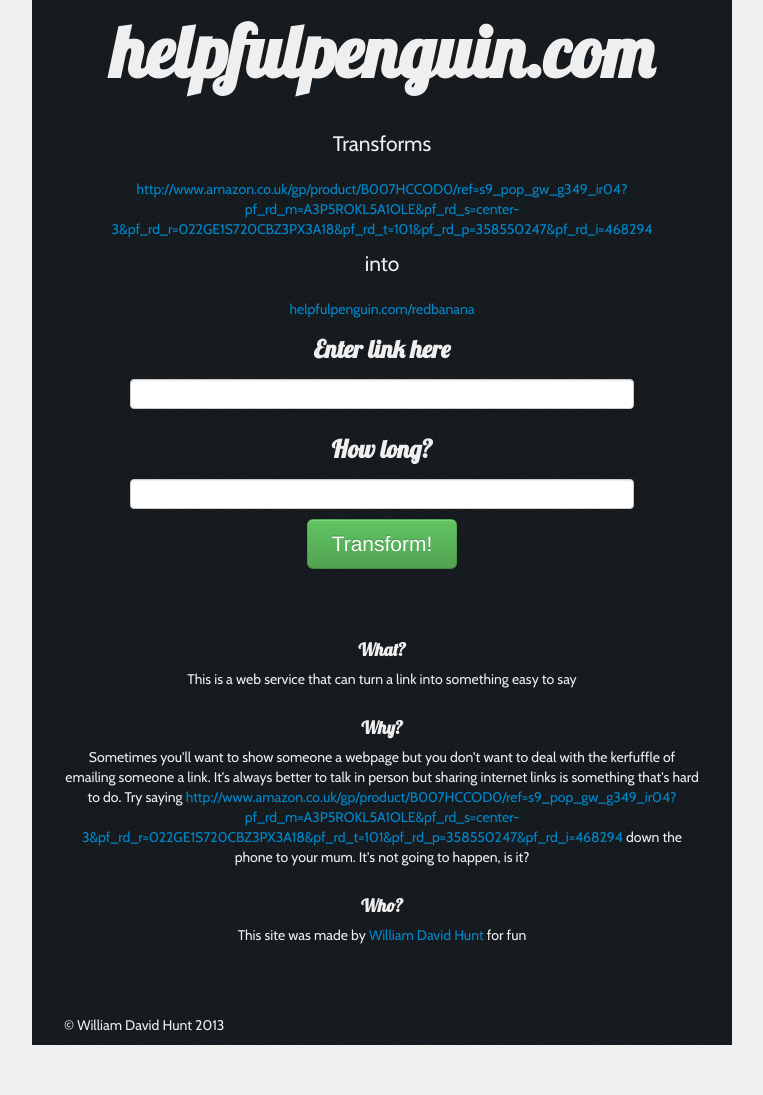
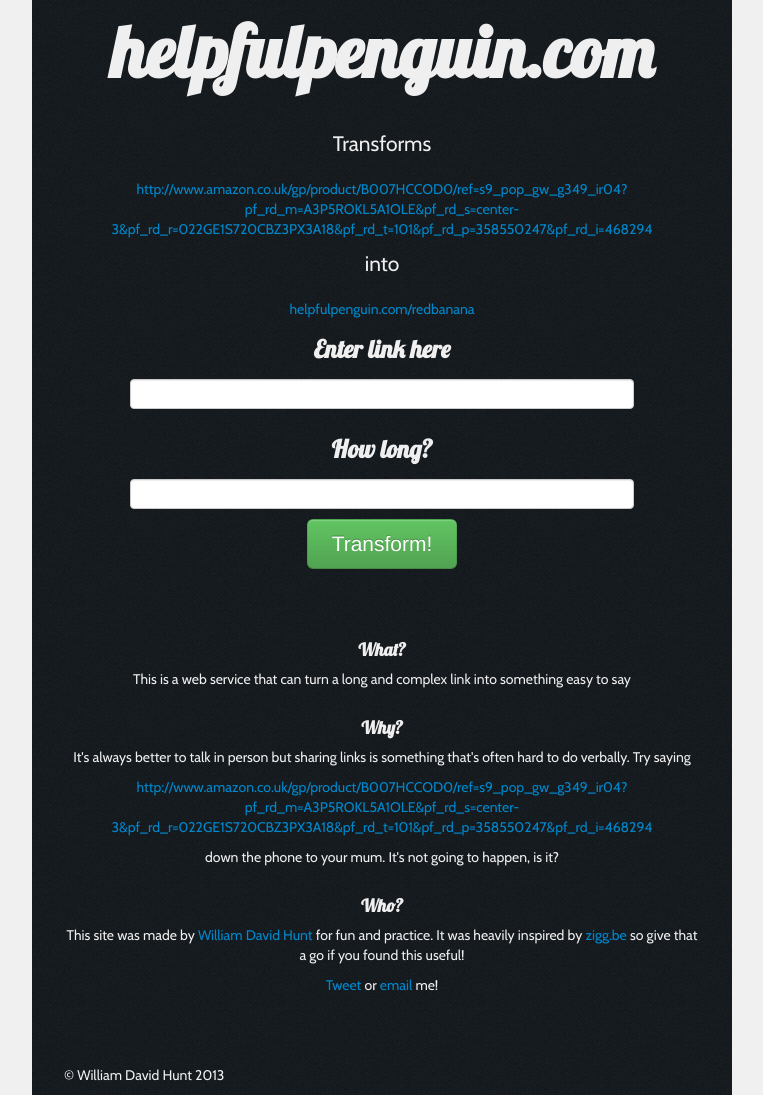
Before and after one commit to penguinhat/helpfulpenguin, a Django app: template frontend/templates/index.html in a window 1280 px wide. Shown: the part 61-1156 px from the top of the page, without its empty margins (258-1021 px from the left). Before the commit the page ends 1106 px from the top, so only its background shows below. Run offline with Django 3.2, Linux system fonts and the light colour scheme; the template is opened without the code that fills it, so the values that code supplies are empty, except form fields; tables that the repository leaves empty hold one stand-in row (values such as "Sample post"); form fields are guessed from the names that the template uses; some libraries are stand-ins or nearby versions.

Commit message:
Copy amends

```diff
--- a/frontend/templates/index.html
+++ b/frontend/templates/index.html
@@ -39,13 +39,25 @@
   <div class="row-fluid marketing">
     <div class="span12">
       <h4>What?</h4>
-      <p>This is a web service that can turn a link into something easy to say</p>
+      <p>This is a web service that can turn a long and complex link into something easy to say</p>
 
       <h4>Why?</h4>
-      <p>Sometimes you'll want to show someone a webpage but you don't want to deal with the kerfuffle of emailing someone a link. It's always better to talk in person but sharing internet links is something that's hard to do. Try saying <a href="http://www.amazon.co.uk/gp/product/B007HCCOD0/ref=s9_pop_gw_g349_ir04?pf_rd_m=A3P5ROKL5A1OLE&pf_rd_s=center-3&pf_rd_r=022GE1S720CBZ3PX3A18&pf_rd_t=101&pf_rd_p=358550247&pf_rd_i=468294">http://www.amazon.co.uk/gp/product/B007HCCOD0/ref=s9_pop_gw_g349_ir04?pf_rd_m=A3P5ROKL5A1OLE&pf_rd_s=center-3&pf_rd_r=022GE1S720CBZ3PX3A18&pf_rd_t=101&pf_rd_p=358550247&pf_rd_i=468294</a> down the phone to your mum. It's not going to happen, is it?</p>
+      <p>
+        It's always better to talk in person but sharing links is something that's often hard to do verbally. Try saying
+      </p>
+
+      <p>
+        <a href="http://www.amazon.co.uk/gp/product/B007HCCOD0/ref=s9_pop_gw_g349_ir04?pf_rd_m=A3P5ROKL5A1OLE&pf_rd_s=center-3&pf_rd_r=022GE1S720CBZ3PX3A18&pf_rd_t=101&pf_rd_p=358550247&pf_rd_i=468294">http://www.amazon.co.uk/gp/product/B007HCCOD0/ref=s9_pop_gw_g349_ir04?pf_rd_m=A3P5ROKL5A1OLE&pf_rd_s=center-3&pf_rd_r=022GE1S720CBZ3PX3A18&pf_rd_t=101&pf_rd_p=358550247&pf_rd_i=468294</a>
+      </p>
+      <p>
+        down the phone to your mum. It's not going to happen, is it?
+      </p>
 
       <h4>Who?</h4>
-      <p>This site was made by <a href='http://twitter.com/_wdh'>William David Hunt</a> for fun</p>
+      <p>This site was made by <a href='http://twitter.com/_wdh'>William David Hunt</a> for fun and practice. It was heavily inspired by <a href='zigg.be'>zigg.be</a> so give that a go if you found this useful!</p>
+      <p>
+        <a href='http://twitter.com/_wdh'>Tweet</a> or <a href='mailto:william.david.hunt+helpfulpenguin@gmail.com'>email</a> me!
+      </p>
     </div>
   </div>
 {% endblock content %}
```
